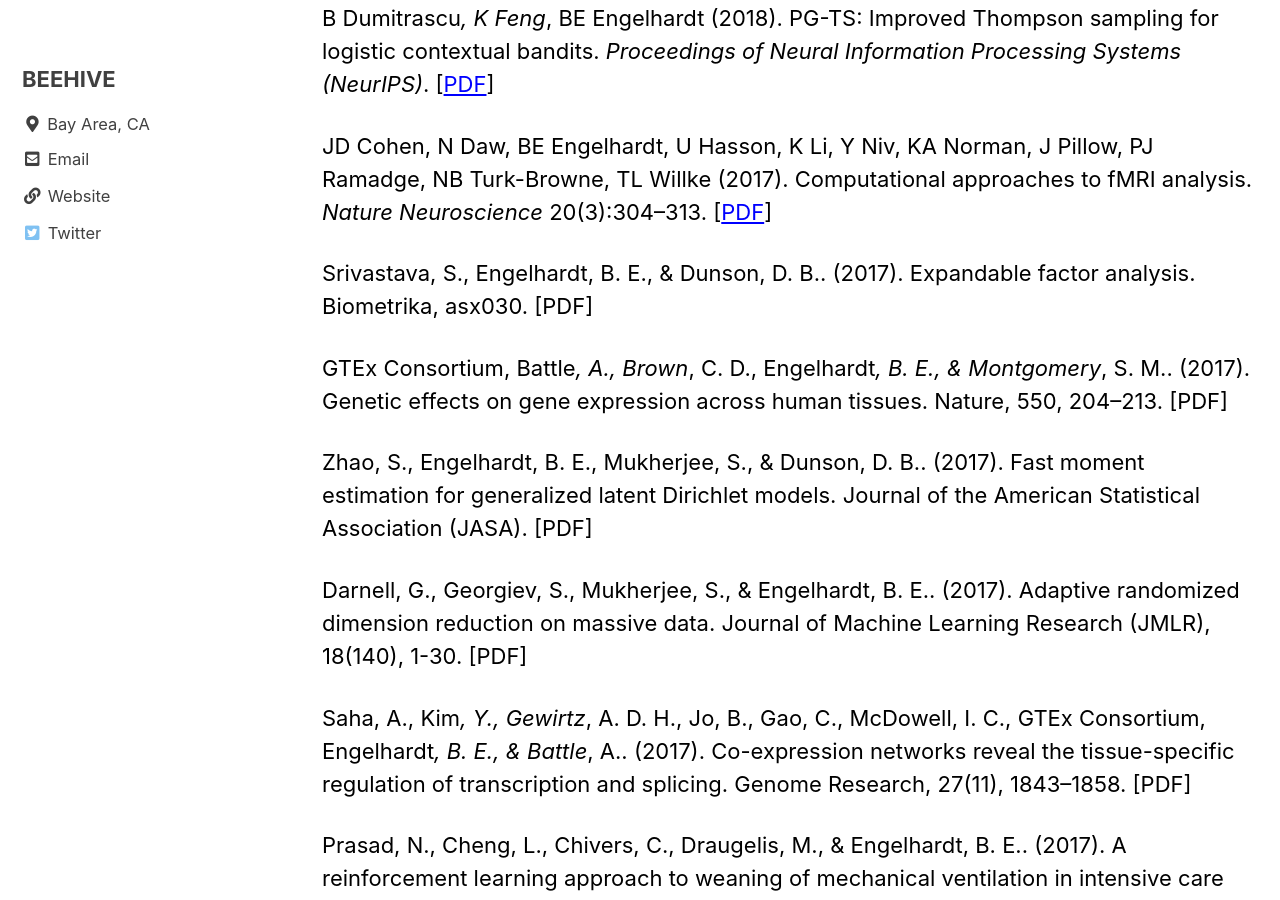
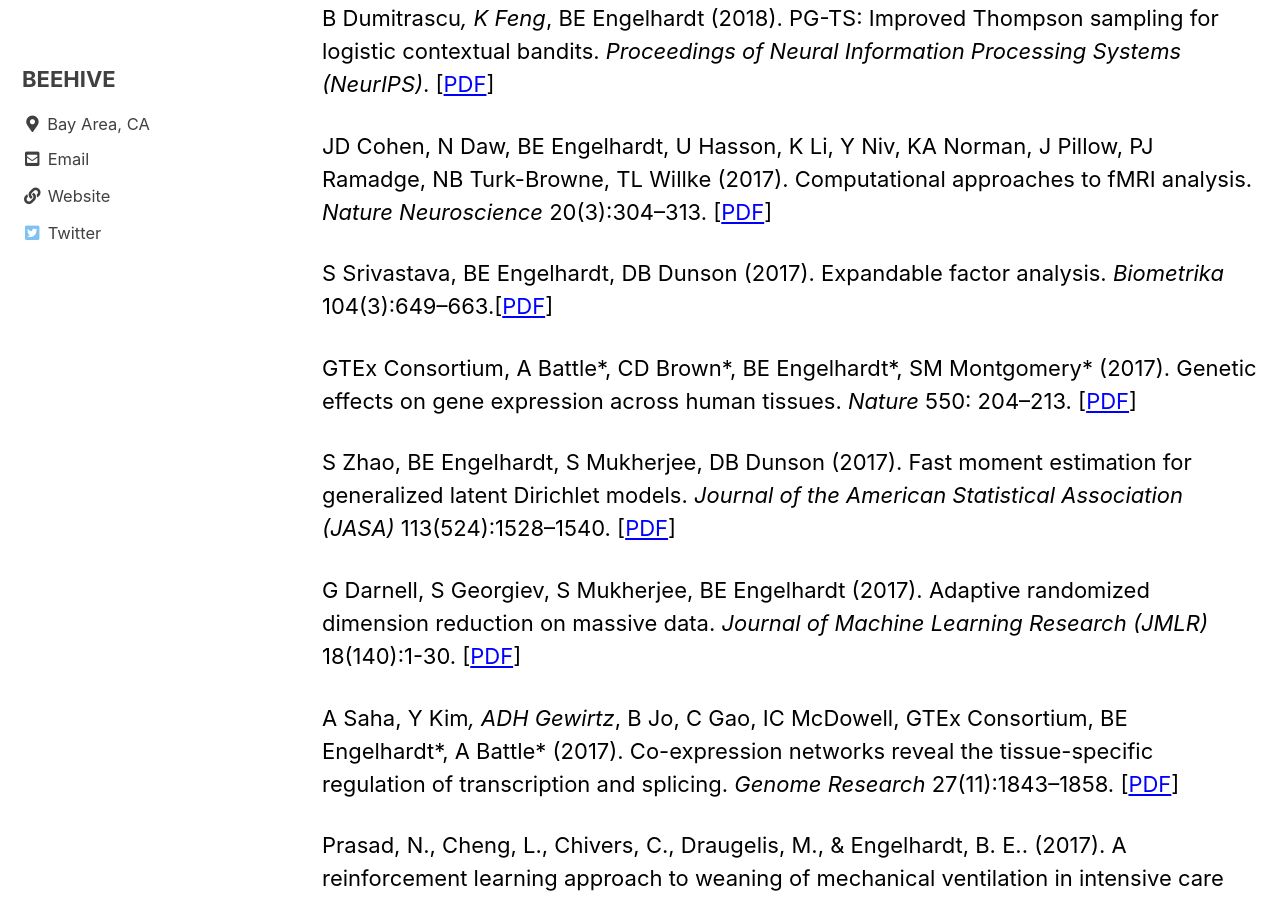
Before and after one commit to stanfordbeehive/stanfordbeehive.github.io, a Jekyll site: the page built from _pages/publications.md, in a window 1280 px wide and 900 px high, scrolled down 5616 px. Built offline with Jekyll 4.4.1, drawn with Linux system fonts in a browser that asks for light colours; cached includes are drawn as plain includes.

Commit message:
Update publications.md

```diff
--- a/_pages/publications.md
+++ b/_pages/publications.md
@@ -109,20 +109,15 @@ B Dumitrascu*, K Feng*, BE Engelhardt (2018). PG-TS: Improved Thompson sampling
 
 JD Cohen, N Daw, BE Engelhardt, U Hasson, K Li, Y Niv, KA Norman, J Pillow, PJ Ramadge, NB Turk-Browne, TL Willke (2017). Computational approaches to fMRI analysis. *Nature Neuroscience* 20(3):304–313. [[PDF](https://www.nature.com/articles/nn.4499)]
 
-Srivastava, S., Engelhardt, B. E., & Dunson, D. B.. (2017). Expandable factor analysis. Biometrika, asx030.
-[PDF]
+S Srivastava, BE Engelhardt, DB Dunson (2017). Expandable factor analysis. *Biometrika* 104(3):649–663.[[PDF](https://academic.oup.com/biomet/article/104/3/649/3869470)]
 
-GTEx Consortium, Battle*, A., Brown*, C. D., Engelhardt*, B. E., & Montgomery*, S. M.. (2017). Genetic effects on gene expression across human tissues. Nature, 550, 204–213.
-[PDF]
+GTEx Consortium, A Battle\*, CD Brown\*, BE Engelhardt\*, SM Montgomery\* (2017). Genetic effects on gene expression across human tissues. *Nature* 550: 204–213. [[PDF](https://www.nature.com/articles/nature24277)]
 
-Zhao, S., Engelhardt, B. E., Mukherjee, S., & Dunson, D. B.. (2017). Fast moment estimation for generalized latent Dirichlet models. Journal of the American Statistical Association (JASA).
-[PDF]
+S Zhao, BE Engelhardt, S Mukherjee, DB Dunson (2017). Fast moment estimation for generalized latent Dirichlet models. *Journal of the American Statistical Association (JASA)* 113(524):1528–1540. [[PDF](https://www.tandfonline.com/doi/full/10.1080/01621459.2017.1341839)]
 
-Darnell, G., Georgiev, S., Mukherjee, S., & Engelhardt, B. E.. (2017). Adaptive randomized dimension reduction on massive data. Journal of Machine Learning Research (JMLR), 18(140), 1-30.
-[PDF]
+G Darnell, S Georgiev, S Mukherjee, BE Engelhardt (2017). Adaptive randomized dimension reduction on massive data. *Journal of Machine Learning Research (JMLR)* 18(140):1-30. [[PDF](https://jmlr.org/papers/v18/15-143.html)]
 
-Saha, A., Kim*, Y., Gewirtz*, A. D. H., Jo, B., Gao, C., McDowell, I. C., GTEx Consortium, Engelhardt*, B. E., & Battle*, A.. (2017). Co-expression networks reveal the tissue-specific regulation of transcription and splicing. Genome Research, 27(11), 1843–1858.
-[PDF]
+A Saha, Y Kim*, ADH Gewirtz*, B Jo, C Gao, IC McDowell, GTEx Consortium, BE Engelhardt\*, A Battle\* (2017). Co-expression networks reveal the tissue-specific regulation of transcription and splicing. *Genome Research* 27(11):1843–1858. [[PDF](https://genome.cshlp.org/content/27/11/1843.short)]
 
 Prasad, N., Cheng, L., Chivers, C., Draugelis, M., & Engelhardt, B. E.. (2017). A reinforcement learning approach to weaning of mechanical ventilation in intensive care units. Proceedings of Uncertainty in Artificial Intelligence (UAI), 1–9.
 [PDF]
```
